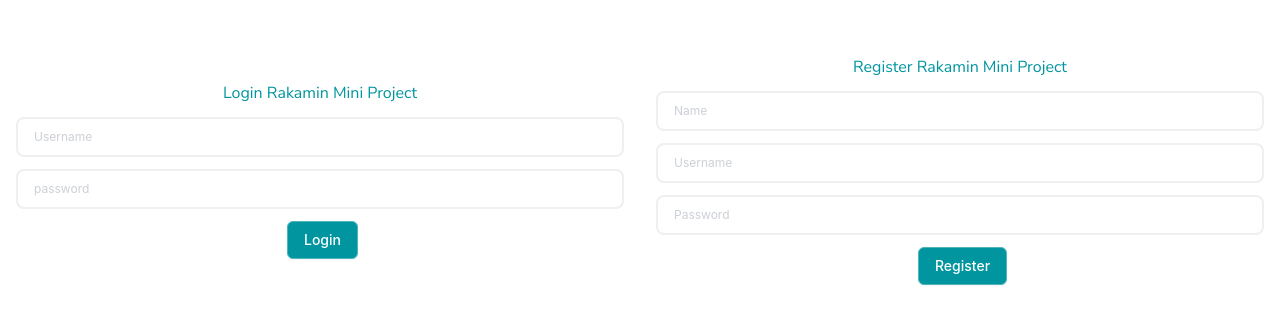
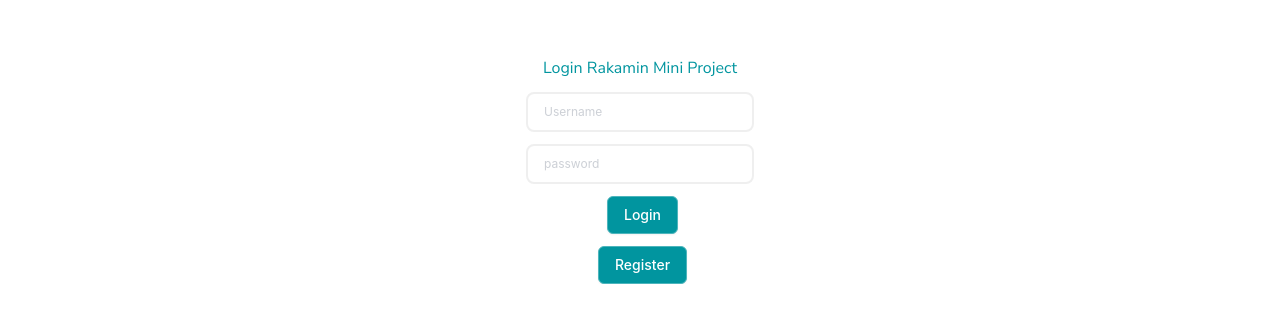
Before and after one commit to mzbudi/rakamin-mini-project, a React (Create React App) app: page / in a window 1280 px wide. Shown: the part 238-562 px from the top of the page. Built offline with nearby package versions, Linux system fonts and the light colour scheme.

Commit message:
Fix : Login Page Layout

```diff
--- a/src/components/Kanban/KanbanCard.jsx
+++ b/src/components/Kanban/KanbanCard.jsx
@@ -18,8 +18,6 @@ const KanbanCard = ({
     taskName: card_name || "",
     progress: progress || "",
   });
-
-  console.log(input);
 
   const dispatch = useDispatch();
 
--- a/src/page/Auth.jsx
+++ b/src/page/Auth.jsx
@@ -19,6 +19,13 @@ const AuthLogin = () => {
   const [registPassword, setRegistPassword] = useState("");
   const [name, setName] = useState("");
   const [isOpen, setIsOpen] = useState(false);
+  const [currentLayout, setCurrentLayout] = useState("login");
+
+  useEffect(() => {
+    if (loginStatus.error !== "") {
+      setIsOpen(true);
+    }
+  }, [loginStatus.error]);
 
   const handleUsername = (e) => {
     setUsername(e.target.value);
@@ -57,12 +64,6 @@ const AuthLogin = () => {
     setIsOpen(false);
   };
 
-  useEffect(() => {
-    if (loginStatus.error !== "") {
-      setIsOpen(true);
-    }
-  }, [loginStatus.error]);
-
   const modalConfig = {
     title: "Login Failed",
     content: loginStatus.error,
@@ -80,7 +81,19 @@ const AuthLogin = () => {
   };
 
   return (
-    <div className="grid lg:grid-cols-2 md:grid-cols-1 items-center justify-center h-screen w grow">
+    <div className="flex justify-center items-center h-screen w-screen">
+      <Modal
+        modalConfig={modalConfig}
+        isOpen={isOpen}
+        setIsOpen={handleCloseModal}
+      />
+      <div
+        className={`overflow-hidden transition-all duration-300 ${
+          currentLayout === "login"
+            ? "translate-x-0 max-w-screen"
+            : "w-0 translate-x-[-100%]"
+        }`}
+      >
         <div className="w-full px-4 mt-4 flex flex-col items-center justify-center space-y-3">
           <p className="font-nunito text-primary">Login Rakamin Mini Project</p>
           <input
@@ -103,7 +116,23 @@ const AuthLogin = () => {
           >
             Login
           </button>
+
+          <button
+            onClick={() => setCurrentLayout("register")}
+            className="flex flex-row justify-center ml-[5px] rounded-md shadow-sm border border-borderPrimary bg-primary px-4 py-2 text-sm font-medium text-white hover:bg-borderPrimary focus:outline-none focus-visible:ring-2 focus-visible:ring-borderPrimary focus-visible:ring-offset-2"
+          >
+            Register
+          </button>
         </div>
+      </div>
+
+      <div
+        className={`overflow-hidden transition-all duration-300 ${
+          currentLayout === "register"
+            ? "translate-x-0 max-w-screen"
+            : "w-0 translate-x-[-100%]"
+        }`}
+      >
         <div className="w-full px-4 mt-4 flex flex-col items-center justify-center space-y-3">
           <p className="font-nunito text-primary">
             Register Rakamin Mini Project
@@ -129,18 +158,22 @@ const AuthLogin = () => {
             onChange={handleRegistPassword}
             className="w-full border-2 border-[#E0E0E0] focus:outline-primary focus:caret-primary active:outline-borderPrimary rounded-lg px-4 py-2 mt-2 text-xs leading-5 opacity-50"
           />
+
           <button
             onClick={handleRegister}
             className="flex flex-row justify-center ml-[5px] rounded-md shadow-sm border border-borderPrimary bg-primary px-4 py-2 text-sm font-medium text-white hover:bg-borderPrimary focus:outline-none focus-visible:ring-2 focus-visible:ring-borderPrimary focus-visible:ring-offset-2"
           >
             Register
           </button>
+
+          <button
+            onClick={() => setCurrentLayout("login")}
+            className="flex flex-row justify-center ml-[5px] rounded-md shadow-sm border border-borderPrimary bg-primary px-4 py-2 text-sm font-medium text-white hover:bg-borderPrimary focus:outline-none focus-visible:ring-2 focus-visible:ring-borderPrimary focus-visible:ring-offset-2"
+          >
+            <span>{"<"}</span>
+          </button>
         </div>
-      <Modal
-        modalConfig={modalConfig}
-        isOpen={isOpen}
-        setIsOpen={handleCloseModal}
-      />
+      </div>
     </div>
   );
 };
```
Lines whose indentation alone changed are shown as unchanged.
